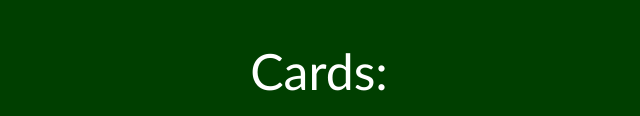
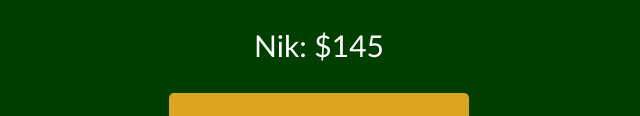
Before and after one commit to NikolaGjelov/BlackJack, a plain HTML site: page index.html in a window 1280 px wide. Shown: the part 323-439 px from the top of the page, without its empty margins (321-961 px from the left). Drawn offline with Linux system fonts and the light colour scheme.

Commit message:
Changes to be committed: 	modified:   index.html 	modified:   main.js 	modified:   style.css

```diff
--- a/index.html
+++ b/index.html
@@ -13,6 +13,7 @@
 <p id="message-el">Want to play a round?</p>
 <p id="cards-el">Cards: </p>
 <p id="sum-el">Sum:</p>
+<p id="player-el"></p>
 <button onclick="startGame()">START GAME</button><br>
 <button onclick="newCards()">NEW CARD</button>
 </body>
--- a/main.js
+++ b/main.js
@@ -7,6 +7,14 @@ let message = ""
 let messageEl = document.getElementById("message-el")
 let sumEl = document.getElementById("sum-el")
 let cardsEl = document.getElementById("cards-el")
+let playerEl = document.getElementById("player-el")
+let player = {
+  name: "Nik",
+  chips: 145
+}
+
+
+playerEl.textContent = player.name +": $" + player.chips
 
 
 function startGame() {
@@ -45,15 +53,17 @@ function startGame() {
     isAlive = false
   }
   messageEl.textContent=message
-
 }
 
 function newCards(){
+  if(isAlive === true && hasBlackJack === false){
   let newCard = getRandomCard()
   sum+=newCard
   cards.push(newCard)
   renderGame()
+  }
 }
+
 function getRandomCard() {
   let randomNumber = Math.floor(Math.random()*13)+1
   if ( randomNumber > 10 ){
@@ -64,5 +74,3 @@ function getRandomCard() {
   }
   else { return randomNumber }
 }
-
-console.log(getRandomCard())
--- a/style.css
+++ b/style.css
@@ -2,7 +2,7 @@ body{
   text-align: center;
   background-color: rgb(0, 63, 0);
   color: white;
-  font-size: 50px;
+  font-size: 30px;
   font-family: 'Trebuchet MS', 'Lucida Sans Unicode', 'Lucida Grande', 'Lucida Sans', Arial, sans-serif;
 }
 h1{
```
